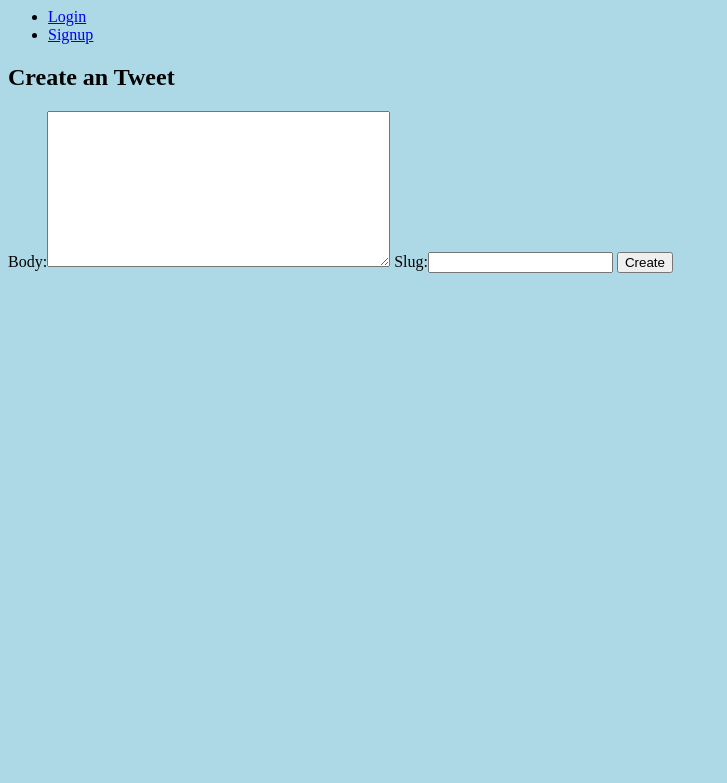
After one commit to hasanqazi/django-tweeter, a Django app: page /tweetpage/create/ in a window 1280 px wide. The commit adds this page. Shown: the top 783 px of the page, without its empty margins (0-727 px from the left). Run offline with Django 3.2, Linux system fonts and the light colour scheme.

```diff
--- a/accounts/urls.py
+++ b/accounts/urls.py
@@ -5,5 +5,6 @@ app_name = 'accounts'
 
 urlpatterns = [
   path('signup/', views.signup_view, name='signup'),
-  path('login/', views.login_view, name='login')
+  path('login/', views.login_view, name='login'),
+  path('logout/', views.logout_view, name='logout')
 ]
--- a/accounts/views.py
+++ b/accounts/views.py
@@ -24,7 +24,7 @@ def login_view(request):
       else:
         return redirect('tweetpage:page')
   else:
-    form.AuthenticationForm()
+    form = AuthenticationForm()
   return render(request, 'accounts/login.html', {'form':form})
 
 def logout_view(request):
--- /dev/null
+++ b/assets/styles.css
@@ -0,0 +1,3 @@
+body {
+  background: lightblue;
+}
--- a/templates/base_layout.html
+++ b/templates/base_layout.html
@@ -1,3 +1,4 @@
+{% load static from staticfiles %}
 <html lang="en">
 
 <head>
@@ -19,7 +20,7 @@
             <button type="submit">Logout</button>
           </form>
         </li>
-        <li><a href="{% url 'tweetpage:page' %}" class="highlight">Create new article</a></li>
+        <li><a href="{% url 'tweetpage:create' %}" class="highlight">Tweet</a></li>
         {% else %}
         <li><a href="{% url 'accounts:login' %}">Login</a></li>
         <li><a href="{% url 'accounts:signup' %}">Signup</a></li>
--- a/templates/homepage.html
+++ b/templates/homepage.html
@@ -1,5 +1,4 @@
 {% extends 'base_layout.html' %}
 
 {% block content %}
-<h1>Homepage</h1>
 {% endblock %}
--- a/tweeter/urls.py
+++ b/tweeter/urls.py
@@ -19,13 +19,13 @@ from . import views
 from django.contrib.staticfiles.urls import staticfiles_urlpatterns
 from django.conf.urls.static import static
 from django.conf import settings
+from tweetpage import views as tweet_views
 
 urlpatterns = [
     path('admin/', admin.site.urls),
-    path('', views.homepage, name='home'),
+    path('', tweet_views.tweet_page, name='home'),
     path('tweetpage/', include('tweetpage.urls')),
     path('accounts/', include('accounts.urls'))
 ]
 
 urlpatterns += staticfiles_urlpatterns()
-urlpatterns += static(settings.MEDIA_URL, document_root=settings.MEDIA_ROOT)
--- /dev/null
+++ b/tweetpage/forms.py
@@ -0,0 +1,7 @@
+from django import forms
+from . import models
+
+class CreateTweet(forms.ModelForm):
+    class Meta:
+        model = models.Tweet
+        fields = ['body', 'slug']
--- a/tweetpage/models.py
+++ b/tweetpage/models.py
@@ -3,7 +3,10 @@ from django.contrib.auth.models import User
 
 # Create your models here.
 class Tweet(models.Model):
-  body = models.TextField()
+  body = models.TextField(max_length=240)
   slug = models.SlugField()
   date = models.DateTimeField(auto_now_add=True)
   author = models.ForeignKey(User, on_delete=models.CASCADE, default=None)
+
+  def __str__(self):
+    return self.body
--- /dev/null
+++ b/tweetpage/templates/tweetpage/tweet_create.html
@@ -0,0 +1,12 @@
+{% extends 'base_layout.html' %}
+
+{% block content %}
+<div class="create-tweet">
+	<h2>Create an Tweet</h2>
+	<form class="site-form" action="{% url 'tweetpage:create' %}" method="post" enctype="multipart/form-data">
+		{% csrf_token %}
+		{{ form }}
+		<input type="submit" value="Create">
+	</form>
+</div>
+{% endblock %}
--- a/tweetpage/urls.py
+++ b/tweetpage/urls.py
@@ -1,8 +1,10 @@
 from django.urls import path, include
 from . import views
+from django.conf.urls.static import static
 
 app_name = 'tweetpage'
 
 urlpatterns = [
   path('', views.tweet_page, name='page'),
+  path('create/', views.create_tweet, name='create')
 ]
--- a/tweetpage/views.py
+++ b/tweetpage/views.py
@@ -1,7 +1,21 @@
-from django.shortcuts import render
+from django.shortcuts import render, redirect
 from .models import Tweet
+from django.contrib.auth.decorators import login_required
+from . import forms
 
 # Create your views here.
 def tweet_page(request):
   tweets = Tweet.objects.all().order_by('date')
   return render(request, 'tweetpage/tweet_page.html',{'tweets':tweets})
+
+def create_tweet(request):
+  if request.method == 'POST':
+    form = forms.CreateTweet(request.POST)
+    if form.is_valid():
+      instance = form.save(commit=False)
+      instance.author = request.user
+      instance.save()
+      return redirect('tweetpage:page')
+  else:
+    form = forms.CreateTweet()
+  return render(request, 'tweetpage/tweet_create.html', {'form':form})
```
Also changed, not shown: db.sqlite3.
